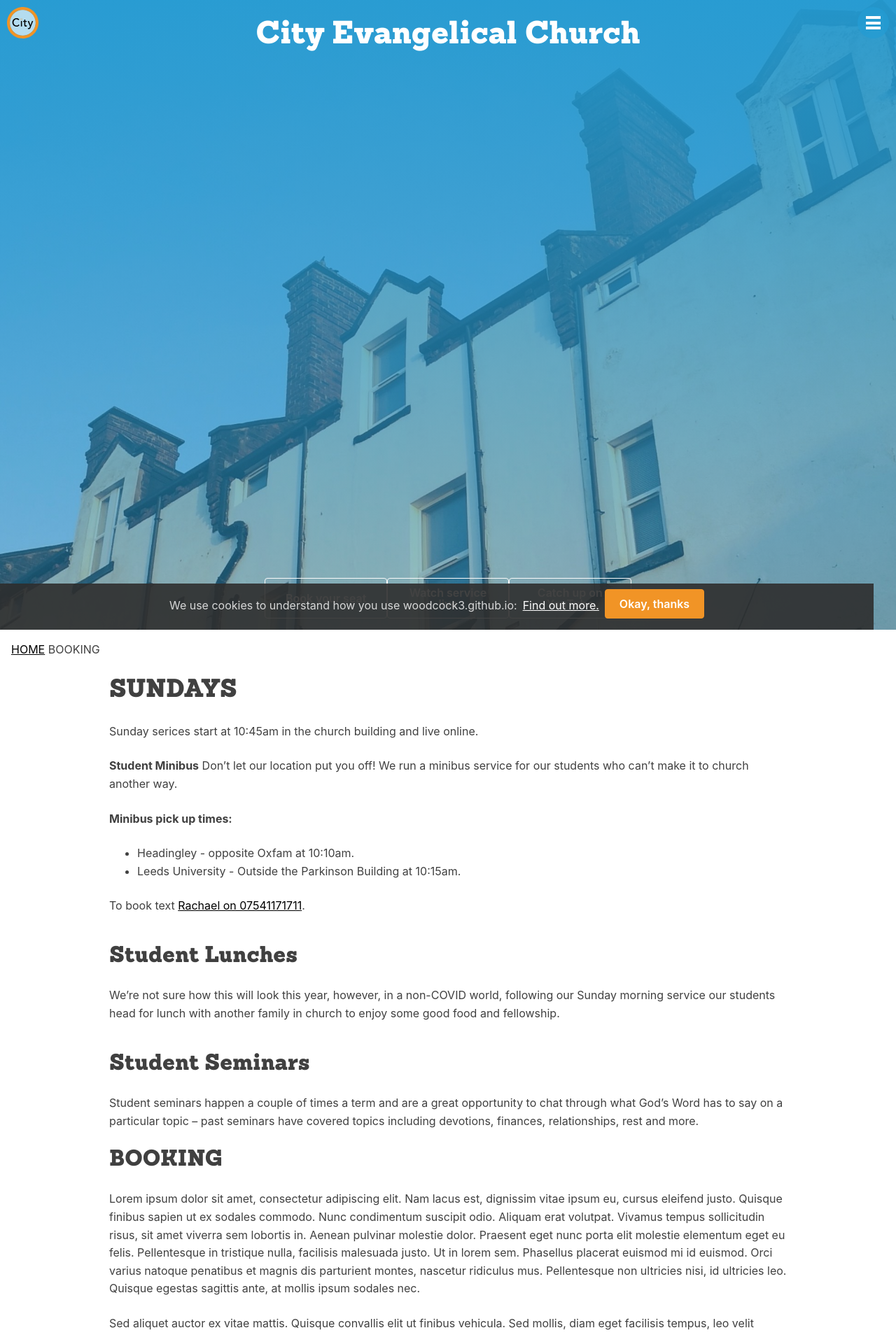
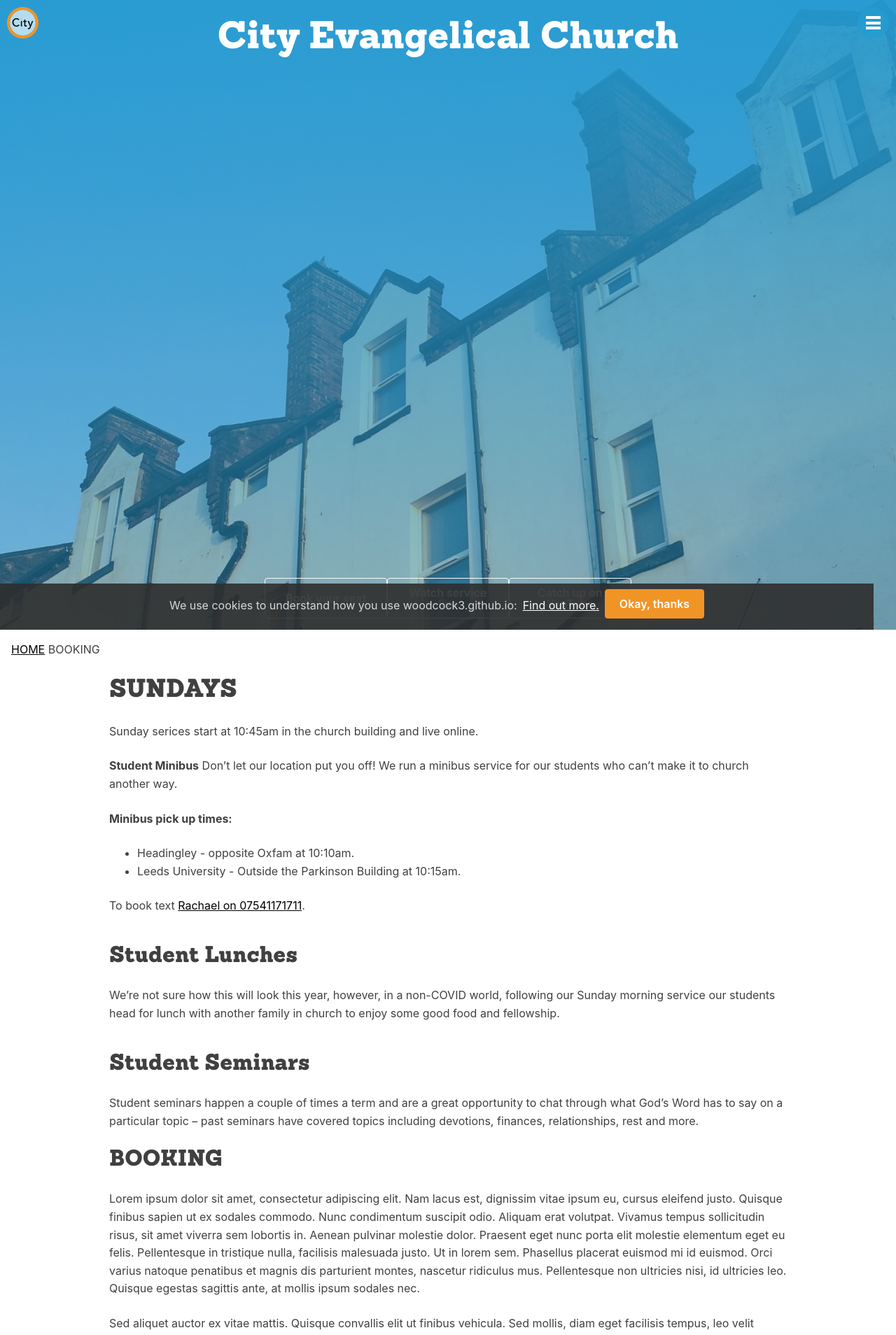
Before and after one commit to woodcox/city-jekyll, a Jekyll site: the page built from pages/_sunday/2021-01-03-booking.md, in a window 1280 px wide. Shown: the top 1908 px of the page at 70% size. Built offline with Jekyll 4.4.1, drawn with Linux system fonts in a browser that asks for light colours.

Commit message:
Update _hero.scss

```diff
--- a/_sass/layouts/_hero.scss
+++ b/_sass/layouts/_hero.scss
@@ -24,11 +24,11 @@
     flex:  1;
     .hero-text-h1 {
       color: white;
-      font-size: 5vh;
+      font-size: 6vh;
     }
     a {
       text-decoration: none;
-      font-size: 4vh;
+      font-size: 3vh;
     }
   }
 }
```
